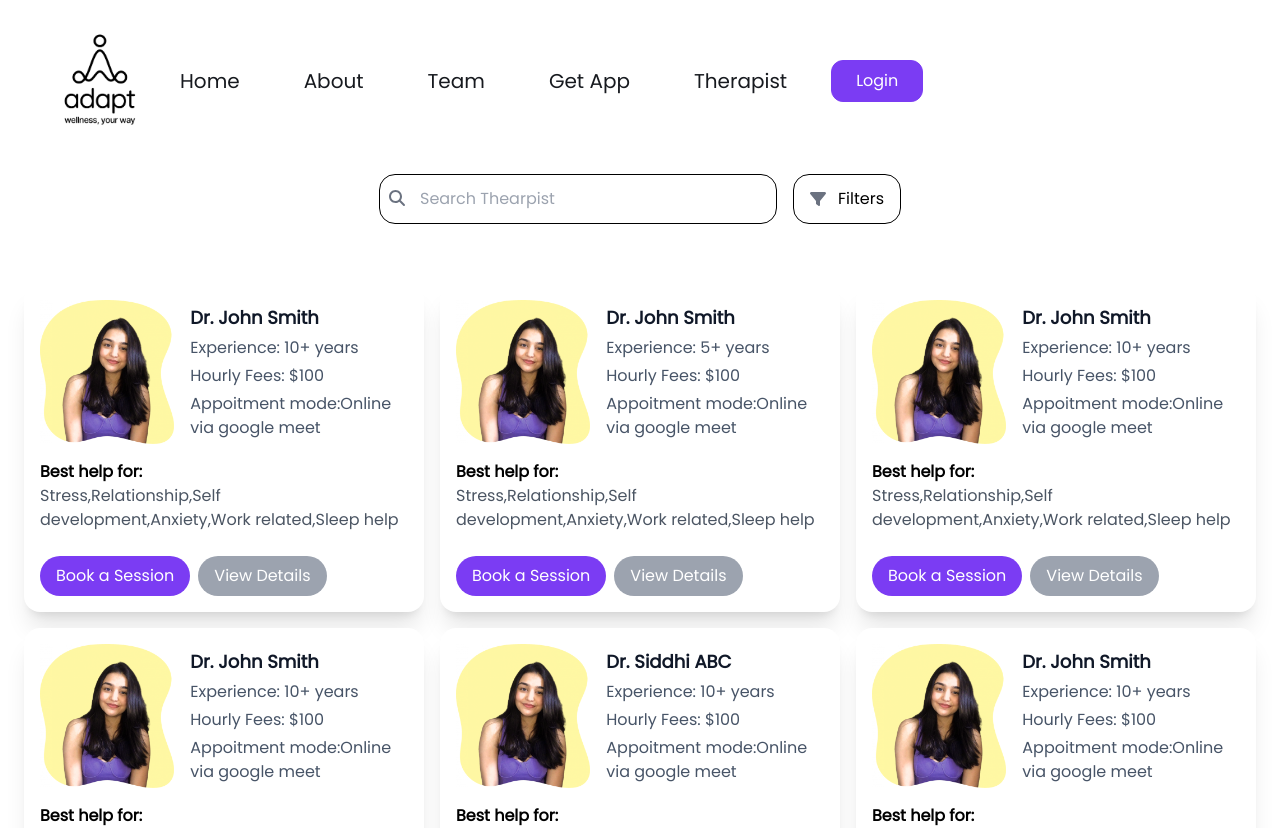
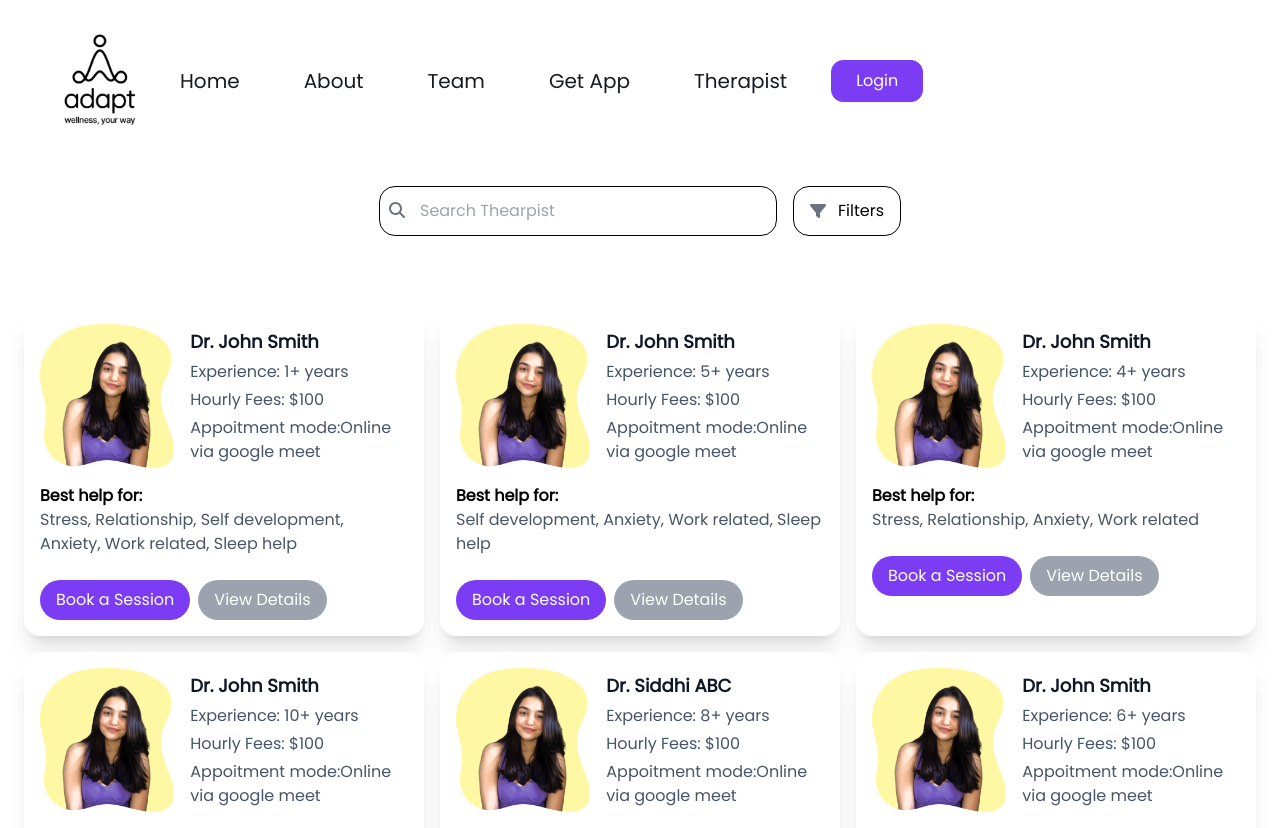
Before and after one commit to ShriramMehta/horizon-landing-page, a React (Create React App) app: page /therapist in a window 1280 px wide. Shown: the top 828 px of the page. Built offline with nearby package versions, Linux system fonts and the light colour scheme.

Commit message:
filter apply

```diff
--- a/src/pages/Therapist.js
+++ b/src/pages/Therapist.js
@@ -9,50 +9,43 @@ const TherapistData = [
   {
     img: "./images/img2.png",
     name: "Dr. John Smith",
-    exp: "10+ years",
+    exp: 1,
     fees: "$100",
-    special:
-      "Stress,Relationship,Self development,Anxiety,Work related,Sleep help",
+    special: ["Stress", "Relationship", "Self development", "Anxiety", "Work related", "Sleep help"],
   },
   {
     img: "./images/img2.png",
     name: "Dr. John Smith",
-    exp: "5+ years",
+    exp: 5,
     fees: "$100",
-    special:
-      "Stress,Relationship,Self development,Anxiety,Work related,Sleep help",
+    special: ["Self development", "Anxiety", "Work related", "Sleep help"],
   },
   {
     img: "./images/img2.png",
     name: "Dr. John Smith",
-    exp: "10+ years",
+    exp: 4,
     fees: "$100",
-    special:
-      "Stress,Relationship,Self development,Anxiety,Work related,Sleep help",
+    special: ["Stress", "Relationship",  "Anxiety", "Work related"],
   },
   {
     img: "./images/img2.png",
     name: "Dr. John Smith",
-    exp: "10+ years",
+    exp: 10,
     fees: "$100",
-    special:
-      "Stress,Relationship,Self development,Anxiety,Work related,Sleep help",
+    special: ["Stress", "Relationship", "Self development", "Anxiety", "Work related", "Sleep help"],
   },
   {
     img: "./images/img2.png",
     name: "Dr. Siddhi ABC",
-    exp: "10+ years",
+    exp: 8,
     fees: "$100",
-    special:
-      "Stress,Relationship,Self development,Anxiety,Work related,Sleep help",
-  },
+    special: ["Stress", "Relationship", "Self development", "Anxiety", "Work related", "Sleep help"],  },
   {
     img: "./images/img2.png",
     name: "Dr. John Smith",
-    exp: "10+ years",
+    exp: 6,
     fees: "$100",
-    special:
-      "Stress,Relationship,Self development,Anxiety,Work related,Sleep help",
+    special: ["Stress", "Relationship", "Anxiety",  "Sleep help"],
   },
 ];
 
@@ -69,18 +62,41 @@ const Therapist = () => {
     navigate("/viewDetails");
   }
 
+  const applyFilters = (filters) => {
+    console.log(filters.experience);
+    console.log(filters.areaOfFocus);
+    const filteredData = TherapistData.filter((therapist) => {
+      return (
+        // therapist.special.includes(filters.areaOfFocus) &&
+        parseFloat(therapist.exp) >= filters.experience
+                // (filters.gender === "" || therapist.gender === filters.gender) &&
+        // (filters.languages.length === 0 || filters.languages.includes(therapist.languages)) &&
+        // (filters.approach.length === 0 || filters.approach.some(approach => therapist.approach.includes(approach)))
+      );
+    });
+
+    setFilteredTherapists(filteredData);
+  };
+
   const handleInputChange = (e) => {
     const term = e.target.value;
     setSearchTerm(term);
-    const filtered = TherapistData.filter((therapist) =>
-      String(therapist.name).toLowerCase().includes(term.toLowerCase())
-    );
-    setFilteredTherapists(filtered);
+
+    if (term.trim() === "") {
+      // If search term is empty, set filteredTherapists to the original data
+      setFilteredTherapists(TherapistData);
+    } else {
+      // If there is a search term, filter the data based on the name
+      const filtered = TherapistData.filter((therapist) =>
+        String(therapist.name).toLowerCase().includes(term.toLowerCase())
+      );
+      setFilteredTherapists(filtered);
+    }
   };
 
   return (
     <div className="p-3 max-w-screen-xl h-full flex flex-col justify-center items-center gap-12 mx-auto">
-      <div className="flex flex-row gap-4 w-full justify-center">
+      <div className="p-3 flex flex-row gap-4 w-full justify-center">
         <div className="relative">
           <input
             placeholder="Search Thearpist"
@@ -100,9 +116,11 @@ const Therapist = () => {
           <FontAwesomeIcon icon={faFilter} className="text-gray-500" />
           <p>Filters</p>
         </div>
-        {openModal && <FilterModal closeModal={setOpenModal} />}
+        {openModal && (
+          <FilterModal closeModal={setOpenModal} applyFilters={applyFilters} />
+        )}
       </div>
-      <div className="flex p-3 flex-row gap-8 md:gap-4 justify-center xl:justify-between flex-wrap w-full">
+      <div className="flex p-3 flex-row gap-8 md:gap-4 justify-center xl:justify-center flex-wrap w-full">
         {filteredTherapists.length > 0
           ? filteredTherapists.map((item, idx) => (
               <div
@@ -121,7 +139,7 @@ const Therapist = () => {
                         {item.name}
                       </p>
                       <p className="text-[#475467] text-base font-normal">
-                        Experience: {item.exp}
+                        Experience: {item.exp}+ years
                       </p>
                       <p className="text-[#475467] text-base font-normal">
                         Hourly Fees: {item.fees}
@@ -133,7 +151,7 @@ const Therapist = () => {
                   </div>
                   <div className="px-4">
                     <h1 className="text-black font-semibold">Best help for:</h1>
-                    <p className="text-gray-600 mb-2">{item.special}</p>
+                    <p className="text-gray-600 mb-2">{item.special.join(", ")} </p>
                     <button
                       className="my-4 bg-primaryIndigo hover:bg-blue-600 text-white px-4 py-2 rounded-full mr-2"
                       onClick={() => {
@@ -169,7 +187,7 @@ const Therapist = () => {
                         {item.name}
                       </p>
                       <p className="text-[#475467] text-base font-normal">
-                        Experience: {item.exp}
+                        Experience: {item.exp}+ years
                       </p>
                       <p className="text-[#475467] text-base font-normal">
                         Hourly Fees: {item.fees}
@@ -181,7 +199,7 @@ const Therapist = () => {
                   </div>
                   <div className="px-4">
                     <h1 className="text-black font-semibold">Best help for:</h1>
-                    <p className="text-gray-600 mb-2">{item.special}</p>
+                    <p className="text-gray-600 mb-2">{item.special.join(", ")}</p>
                     <button
                       className="my-4 bg-primaryIndigo hover:bg-blue-600 text-white px-4 py-2 rounded-full mr-2"
                       onClick={() => {
```
Also changed, not shown: src/components/Modals/FilterModal.js (+108 -23 lines).
